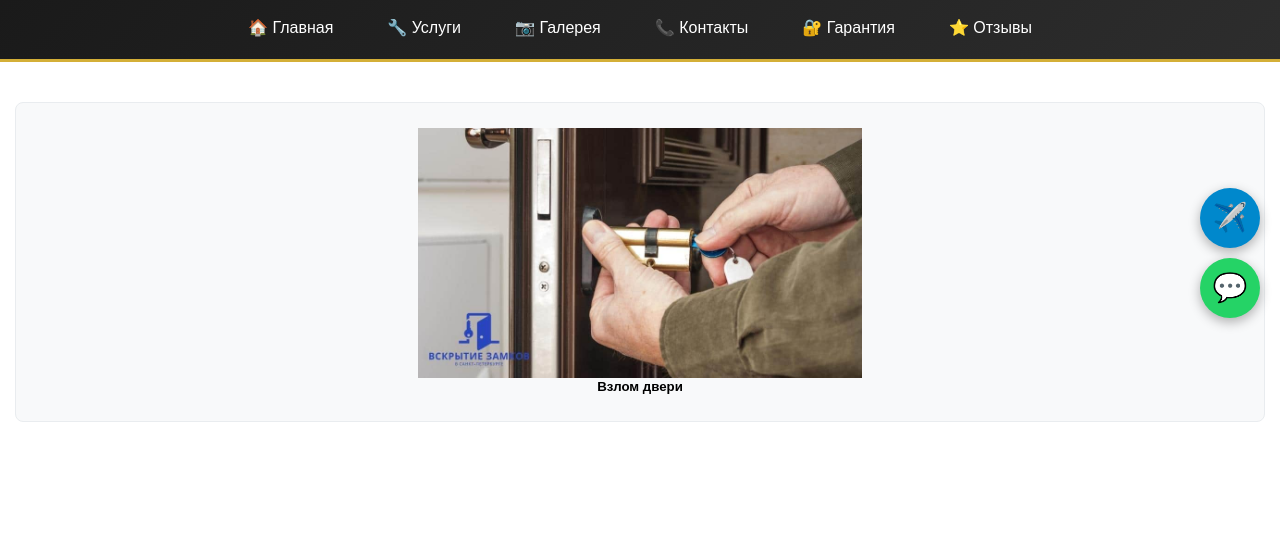
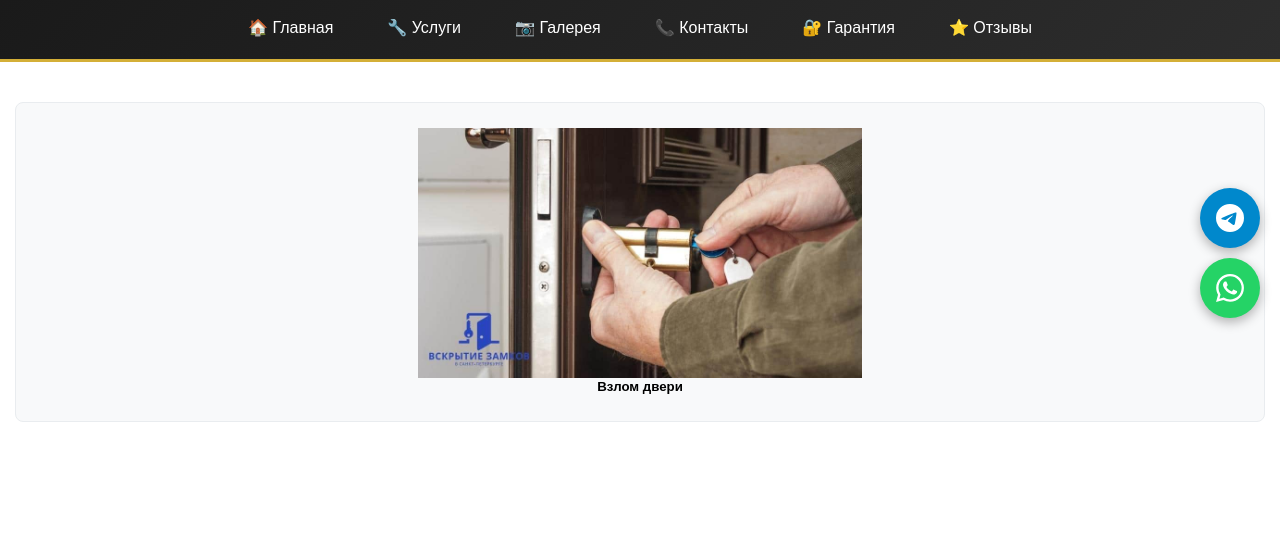
Before and after one commit to egorshkurko/site_zamok, a Django app: page /gallery/ in a window 1280 px wide. Shown: the part 147-695 px from the top of the page. Run offline with Django 4.2, Linux system fonts and the light colour scheme; data comes from the database, SQL or seed files in the repository.

Commit message:
Replace messenger icons with official Telegram and WhatsApp SVG icons

```diff
--- a/mainapp/templates/base.html
+++ b/mainapp/templates/base.html
@@ -70,6 +70,9 @@
         .messenger-icon {
             font-size: 28px;
             color: white;
+            width: 28px;
+            height: 28px;
+            display: block;
         }
 
         /* Тултипы для кнопок */
@@ -648,10 +651,14 @@
     <!-- Плавающие кнопки мессенджеров -->
     <div class="floating-messengers">
         <a href="https://t.me/master_zamok_spb" class="messenger-btn telegram" target="_blank" data-tooltip="Написать в Telegram">
-            <span class="messenger-icon">✈️</span>
+            <svg class="messenger-icon" width="28" height="28" viewBox="0 0 24 24" fill="white" xmlns="http://www.w3.org/2000/svg">
+                <path d="M11.944 0A12 12 0 0 0 0 12a12 12 0 0 0 12 12 12 12 0 0 0 12-12A12 12 0 0 0 12 0a12 12 0 0 0-.056 0zm4.962 7.224c.1-.002.321.023.465.14a.506.506 0 0 1 .171.325c.016.093.036.306.02.472-.18 1.898-.962 6.502-1.36 8.627-.168.9-.499 1.201-.82 1.23-.696.065-1.225-.46-1.9-.902-1.056-.693-1.653-1.124-2.678-1.8-1.185-.78-.417-1.21.258-1.91.177-.184 3.247-2.977 3.307-3.23.007-.032.014-.15-.056-.212s-.174-.041-.249-.024c-.106.024-1.793 1.14-5.061 3.345-.48.33-.913.49-1.302.48-.428-.008-1.252-.241-1.865-.44-.752-.245-1.349-.374-1.297-.789.027-.216.325-.437.893-.663 3.498-1.524 5.83-2.529 6.998-3.014 3.332-1.386 4.025-1.627 4.476-1.635z"/>
+            </svg>
         </a>
         <a href="https://wa.me/71234567690" class="messenger-btn whatsapp" target="_blank" data-tooltip="Написать в WhatsApp">
-            <span class="messenger-icon">💬</span>
+            <svg class="messenger-icon" width="28" height="28" viewBox="0 0 24 24" fill="white" xmlns="http://www.w3.org/2000/svg">
+                <path d="M17.472 14.382c-.297-.149-1.758-.867-2.03-.967-.273-.099-.471-.148-.67.15-.197.297-.767.966-.94 1.164-.173.199-.347.223-.644.075-.297-.15-1.255-.463-2.39-1.475-.883-.788-1.48-1.761-1.653-2.059-.173-.297-.018-.458.13-.606.134-.133.298-.347.446-.52.149-.174.198-.298.298-.497.099-.198.05-.371-.025-.52-.075-.149-.669-1.612-.916-2.207-.242-.579-.487-.5-.669-.51-.173-.008-.371-.01-.57-.01-.198 0-.52.074-.792.372-.272.297-1.04 1.016-1.04 2.479 0 1.462 1.065 2.875 1.213 3.074.149.198 2.096 3.2 5.077 4.487.709.306 1.262.489 1.694.625.712.227 1.36.195 1.871.118.571-.085 1.758-.719 2.006-1.413.248-.694.248-1.289.173-1.413-.074-.124-.272-.198-.57-.347m-5.421 7.403h-.004a9.87 9.87 0 01-5.031-1.378l-.361-.214-3.741.982.998-3.648-.235-.374a9.86 9.86 0 01-1.51-5.26c.001-5.45 4.436-9.884 9.888-9.884 2.64 0 5.122 1.03 6.988 2.898a9.825 9.825 0 012.893 6.994c-.003 5.45-4.437 9.884-9.885 9.884m8.413-18.297A11.815 11.815 0 0012.05 0C5.495 0 .16 5.335.157 11.892c0 2.096.547 4.142 1.588 5.945L.057 24l6.305-1.654a11.882 11.882 0 005.683 1.448h.005c6.554 0 11.89-5.335 11.893-11.893a11.821 11.821 0 00-3.48-8.413Z"/>
+            </svg>
         </a>
     </div>
 
```
